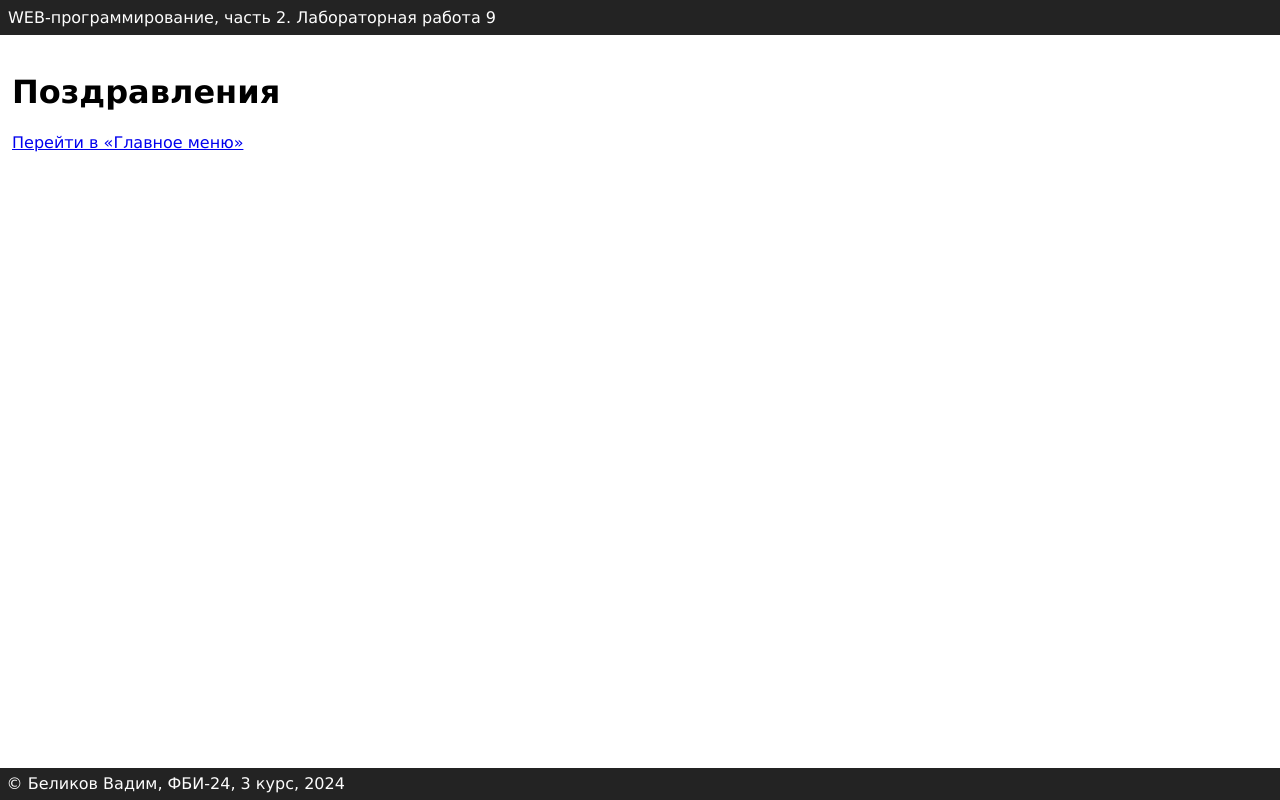
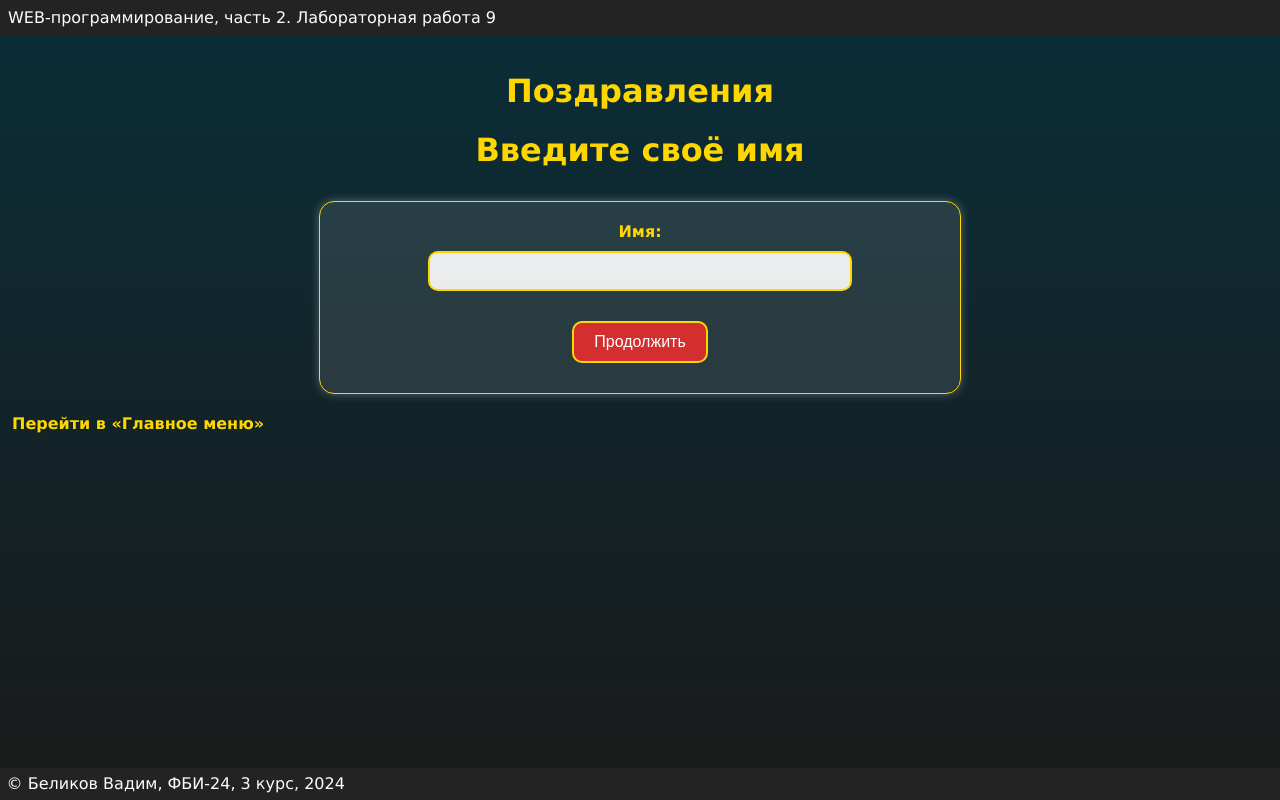
Before and after one commit to dura05/web--programming-labs-2, a Flask app: page /lab9/ in a window 1280 px wide. Run offline with Flask 3, Linux system fonts and the light colour scheme.

Commit message:
Открытка

```diff
--- a/lab9.py
+++ b/lab9.py
@@ -1,5 +1,102 @@
-from flask import Blueprint, render_template
+from flask import Blueprint, render_template, request, redirect, url_for
 lab9 = Blueprint('lab9', __name__)
-@lab9.route('/lab9/')
+@lab9.route('/lab9/', methods=['GET', 'POST'])
 def main():
+    if request.method == 'POST':
+        username = request.form.get('username')
+        if not username:  # Проверка, чтобы имя не было пустым
+            error = "Пожалуйста, введите имя"
+            return render_template('lab9/index.html', error=error)
+        # Перенаправление на страницу ввода возраста с именем пользователя
+        return redirect(url_for('lab9.ask_age', username=username))
     return render_template('lab9/index.html')
+
+
+# Запрос возраста
+@lab9.route('/lab9/age/', methods=['GET', 'POST'])
+def ask_age():
+    username = request.args.get('username')
+    if not username:
+        return redirect(url_for('lab9.main'))
+    if request.method == 'POST':
+        age = request.form.get('age')
+        if not age or not age.isdigit():  # Проверка, что введен корректный возраст
+            error = "Пожалуйста, введите корректный возраст"
+            return render_template('lab9/age.html', username=username, error=error)
+        return redirect(url_for('lab9.ask_gender', username=username, age=age))
+    return render_template('lab9/age.html', username=username)
+
+
+
+# Узнаем пол
+@lab9.route('/lab9/gender/', methods=['GET', 'POST'])
+def ask_gender():
+    username = request.args.get('username')
+    age = request.args.get('age')
+    if not username or not age:
+        return redirect(url_for('lab9.main'))
+    if request.method == 'POST':
+        gender = request.form.get('gender')
+        if not gender:
+            error = "Пожалуйста, укажите ваш пол"
+            return render_template('lab9/gender.html', username=username, age=age, error=error)
+        return redirect(url_for('lab9.preferences', username=username, age=age, gender=gender))
+    return render_template('lab9/gender.html', username=username, age=age)
+
+
+
+
+# Че хочет
+@lab9.route('/lab9/preferences/', methods=['GET', 'POST'])
+def preferences():
+    username = request.args.get('username')
+    age = request.args.get('age')
+    gender = request.args.get('gender')
+    if not username or not age or not gender:
+        return redirect(url_for('lab9.main'))
+    if request.method == 'POST':
+        choice = request.form.get('choice')
+        return redirect(url_for('lab9.more_preferences', username=username, age=age, gender=gender, choice=choice))
+    return render_template('lab9/preferences.html', username=username, age=age, gender=gender)
+@lab9.route('/lab9/more_preferences/', methods=['GET', 'POST'])
+def more_preferences():
+    username = request.args.get('username')
+    age = request.args.get('age')
+    gender = request.args.get('gender')
+    choice = request.args.get('choice')
+    if not username or not age or not gender or not choice:
+        return redirect(url_for('lab9.main'))
+    if request.method == 'POST':
+        # Уточнение выбора: сладкое/сытное или природа/искусство
+        more_choice = request.form.get('more_choice')
+        # Обработка на основе возраста, пола и выбора пользователя
+        age = int(age)
+        if age < 18:
+            age_group = 'child'
+        else:
+            age_group = 'adult'
+        if gender == 'male':
+            pronoun = "Прекрасный мальчик" if age_group == 'child' else "Очумительный мужчина"
+        else:
+            pronoun = "Прекрасная девочка" if age_group == 'child' else "Удивительной красоты женщина"
+        # Формирование поздравления и подбор картинки
+        if choice == "что-то вкусное":
+            if more_choice == "сладкое":
+                gift_image = "candies.jpg"
+                wish = "всегда наслаждаться нашей сладкой жизнью"
+            elif more_choice == "сытное":
+                gift_image = "plov.jpg"
+                wish = "никогда не быть голодным "
+        elif choice == "что-то красивое":
+            if more_choice == "природа":
+                gift_image = "nature.jpg"
+                wish = "наблюдать красивейшую природу"
+            elif more_choice == "искусство":
+                gift_image = "art.jpg"
+                wish = "всегда находить красоту в разных вещах"
+        congratulation = f"Желаю тебе {wish}. Вот тебе подарок!"
+        return render_template('lab9/congratulations.html', username=username, age=age,
+            pronoun=pronoun, congratulation=congratulation, gift_image=gift_image)
+    # Передаем данные для уточнения выбора
+    return render_template('lab9/more_preferences.html', username=username, age=age,
+        gender=gender, choice=choice)
--- /dev/null
+++ b/static/lab9/lab9.css
@@ -0,0 +1,134 @@
+/* Общий стиль для всего сайта */
+body {
+    background: linear-gradient(to bottom, #0a2e38, #1a1a1a); /* Градиент от темно-синего к черному */
+    font-family: "Arial", sans-serif; /* Простой шрифт */
+    color: #fff;
+    margin: 0;
+    padding: 0;
+    min-height: 100vh;
+    display: flex;
+    flex-direction: column;
+    justify-content: space-between;
+}
+
+/* Заголовки */
+h1, h2, h3 {
+    text-align: center;
+    color: #FFD700; /* Золотой цвет */
+    margin-top: 20px;
+    font-size: 2em;
+}
+
+/* Стили для кнопок */
+button {
+    background: #d32f2f; /* Красный цвет */
+    color: #fff;
+    font-size: 16px;
+    border: 2px solid #FFD700;
+    border-radius: 10px;
+    padding: 10px 20px;
+    margin: 10px;
+    cursor: pointer;
+    transition: background 0.3s;
+}
+
+button:hover {
+    background: #FFD700;
+    color: #0a2e38;
+}
+
+/* Украшение для блоков */
+div {
+    background: rgba(255, 255, 255, 0.1); /* Прозрачный белый блок */
+    border-radius: 15px;
+    padding: 20px;
+    margin: 20px auto;
+    box-shadow: 0 0 10px rgba(255, 255, 255, 0.3);
+    max-width: 800px;
+    border: 1px solid #FFD700;
+}
+
+/* Стили для ссылок */
+a {
+    color: #FFD700;
+    text-decoration: none;
+    font-weight: bold;
+}
+
+a:hover {
+    color: #FF4500;
+    text-decoration: underline;
+}
+
+/* Изображения */
+img {
+    max-width: 100%;
+    height: auto;
+    margin: 0 auto;
+    border-radius: 15px;
+    box-shadow: 0 0 10px rgba(255, 255, 255, 0.6);
+    display: block;
+}
+
+/* Стили для меток (label) */
+label {
+    display: block;
+    font-size: 16px;
+    font-weight: bold;
+    color: #FFD700; /* Золотой цвет */
+    margin-bottom: 10px;
+    text-align: center;
+}
+
+/* Стили для полей ввода (input) */
+input[type="text"], input[type="number"] {
+    width: 80%;
+    max-width: 400px;
+    padding: 10px;
+    font-size: 14px;
+    color: #0a2e38;
+    background: rgba(255, 255, 255, 0.9);
+    border: 2px solid #FFD700;
+    border-radius: 10px;
+    display: block;
+    margin: 0 auto 20px;
+}
+
+input[type="text"]:focus, input[type="number"]:focus {
+    outline: none;
+    border-color: #FF4500;
+}
+
+/* Стили для кнопок отправки формы */
+input[type="submit"], input[type="button"] {
+    background: #d32f2f; /* Красный цвет */
+    color: #fff;
+    font-size: 16px;
+    font-weight: bold;
+    padding: 10px 20px;
+    border: 2px solid #FFD700;
+    border-radius: 10px;
+    cursor: pointer;
+    transition: background 0.3s;
+    margin: 10px auto;
+    display: block;
+}
+
+input[type="submit"]:hover, input[type="button"]:hover {
+    background: #FFD700;
+    color: #0a2e38;
+}
+
+/* Обертка для форм */
+form {
+    display: flex;
+    flex-direction: column;
+    align-items: center;
+    margin: 20px auto;
+    padding: 20px;
+    background: rgba(255, 255, 255, 0.1);
+    border-radius: 15px;
+    box-shadow: 0 0 10px rgba(255, 255, 255, 0.3);
+    max-width: 600px;
+    border: 1px solid #FFD700;
+}
--- a/templates/lab9/index.html
+++ b/templates/lab9/index.html
@@ -3,4 +3,16 @@
 {% block script %}{% endblock %}
 {% block main %}
     <h1>Поздравления</h1>
+    <h3>Введите своё имя</h3>
+    <form method="post">
+        <label for="username">Имя:</label>
+        <input type="text" id="username" name="username" required>
+        <button type="submit">Продолжить</button>
+    </form>
+    {% if error %}
+        <p style="color: red;">{{ error }}</p>
+    {% endif %}
 {% endblock %}
+{% block style %}
+<link rel="stylesheet" href="{{ url_for('static', filename='lab9/lab9.css') }}">
+{% endblock %}
```
Also changed, not shown: templates/lab9/age.html (added, +17 -0 lines), templates/lab9/congratulations.html (added, +11 -0 lines), templates/lab9/gender.html (added, +22 -0 lines), templates/lab9/more_preferences.html (added, +20 -0 lines), templates/lab9/preferences.html (added, +14 -0 lines), static/images/candies.jpg (added), static/images/nature.jpg (added), static/images/plov.jpg (added), 1 other file.
